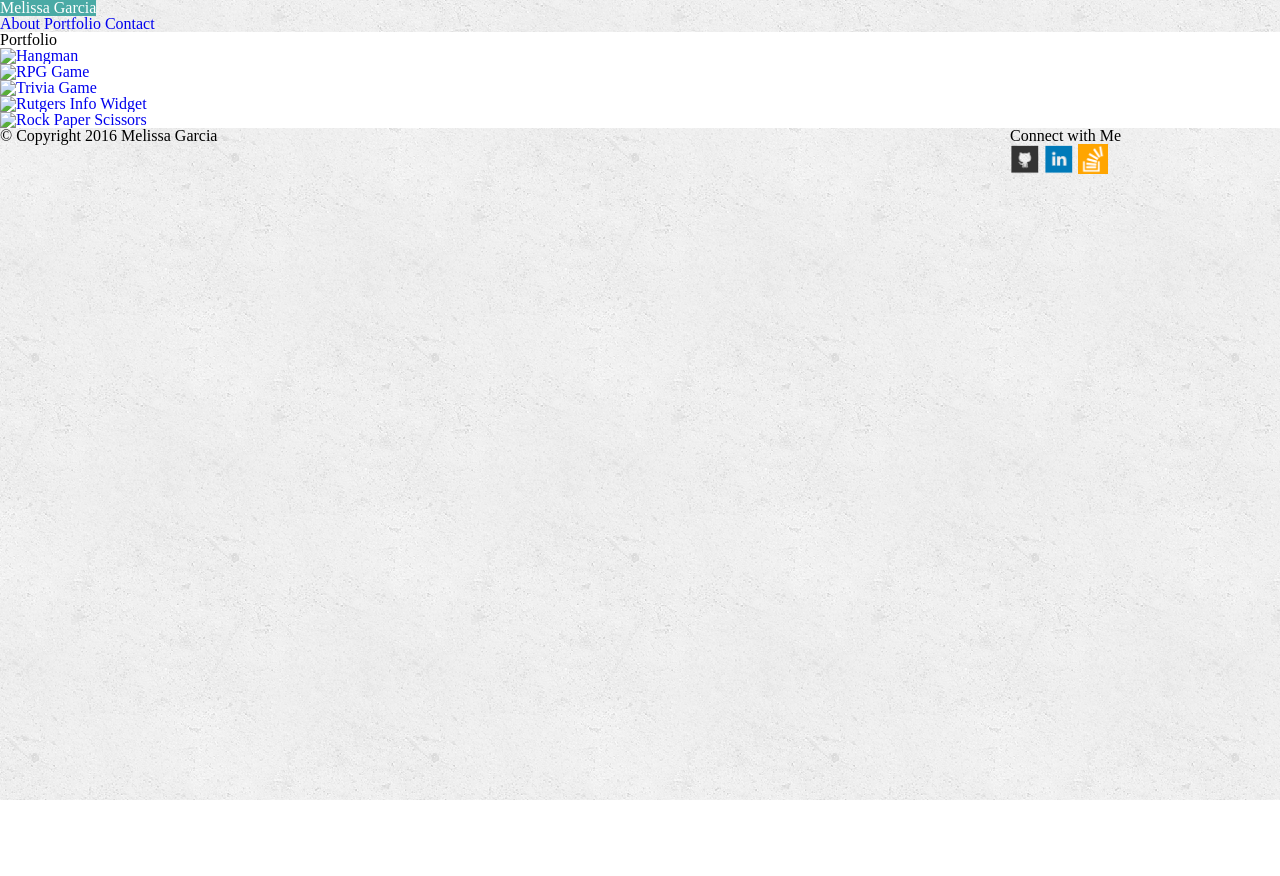
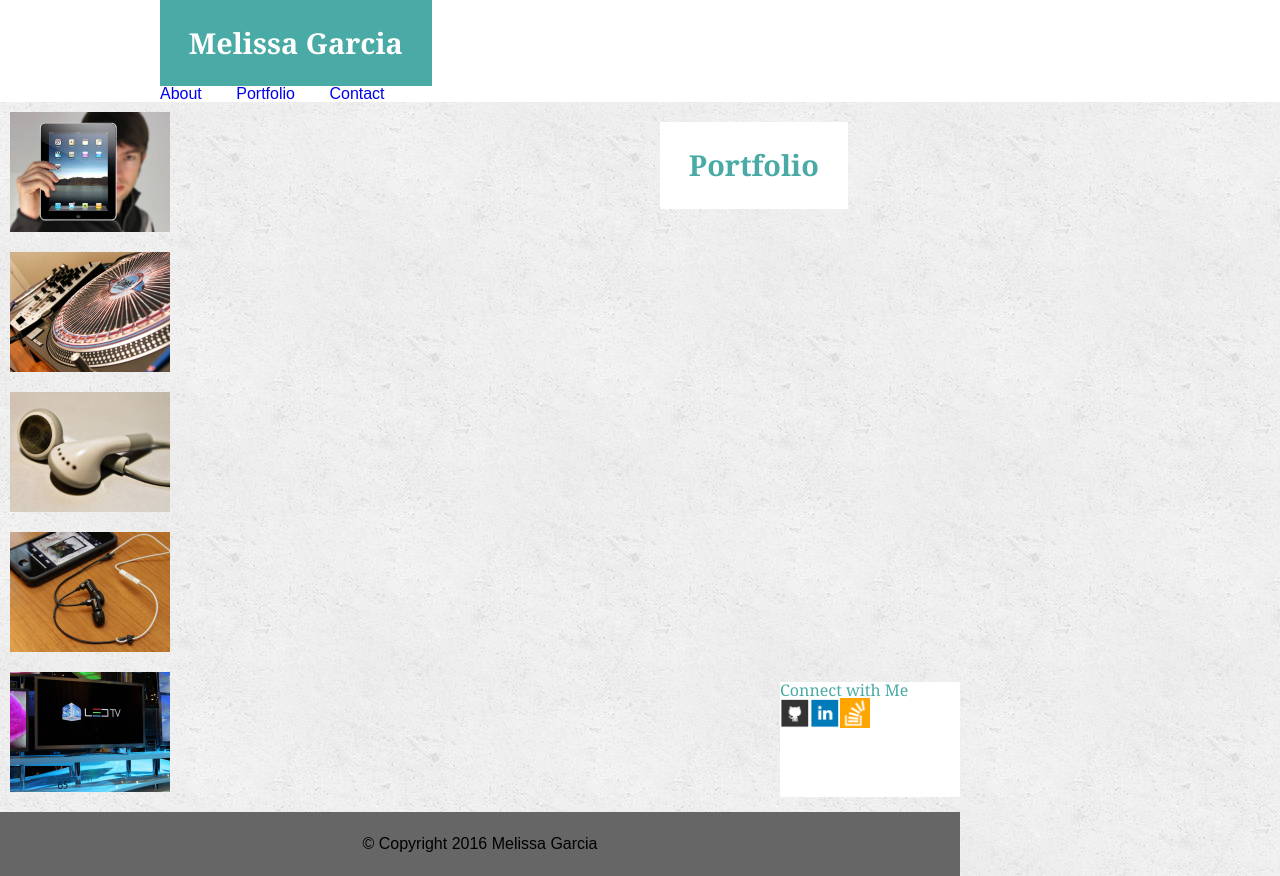
Before and after one commit to melissag13/Basic-Portfolio, a plain HTML site: page portfolio.html in a window 1280 px wide. Before the commit the page ends 800 px from the top, so only its background shows below. Drawn offline with Linux system fonts and the light colour scheme; files that its build step writes are made by us from their sources; files whose address does not match are found by name.

Commit message:
changes to html and css

```diff
--- a/assets/css/style.css
+++ b/assets/css/style.css
@@ -1,13 +1,19 @@
 body {
 	background-image: url("../images/concrete.png");
 	font-family: Arial, Helvetica Neue, Helvetica, sans-serif;
+}
 
+header {
+	background-color: white;
 
 }
-header {
-	background-color: white;
+
+.wrapper {
+
 }
+
 h1 {
+	font-family: 'Georgia', Times, 'Times New Roman', serif;
 	color: #ffffff ;
     background-color: #4aaaa5 ;
     display: inline-block;
@@ -15,9 +21,8 @@ h1 {
     font-size: 1.8em;
     font-weight: bold;
     padding: 1em;
+}
 
-
-}
 h1.name {
 	font-family: 'Georgia', Times, 'Times New Roman', serif;
     color: #4aaaa5 ;
@@ -25,42 +30,78 @@ h1.name {
     font-weight: bold;
     font-size: 1.8em;
     font-weight: bold;
+    margin-top: 20px;
 }
+
+h2 {
+	font-family: 'Georgia', Times, 'Times New Roman', serif;
+	color: #4aaaa5;
+
+}
+
+/*h2.port {
+	font-family: 'Georgia', Times, 'Times New Roman', serif;
+	color: #4aaaa5 ;
+    background-color: white;
+    font-weight: bold;
+    font-size: 1.8em;
+    font-weight: bold;
+    margin-top: 20px;*/
+
+}
+
+
 nav {
 	float: right;
+	font-size: 1.125em;
+	text-align: right;
+    margin-right: 5%;
+    width:45%;
 }
+
 img {
 	display: block;
 	width: 25%;
 }
+
 #stack {
 	width: 3px;
 
 }
-#content-container{
 
-width: 960px;
+#content-container {
+
+	width: 960px;
 
 
 }
+
 #main-content {
 	width: 650px;
+	height: 550px;
 	float: left;
+	background-color: #ffffff;
+	margin: 20px auto;
 
 }
+
 #main-content img{
 	float: left;
+	margin-left: 25px;
 }
+
 aside {
 	width: 270px;
 	float: right;
 }
+
 aside img{
 
 	width:30px;
 	height: 30px;
 	float: left;
 }
+
 .clearfix{
 	overflow: auto;
 }
@@ -69,11 +110,51 @@ aside img{
 	max-width: 960px;
 	overflow: auto;
 	margin: 0 auto;
+
 }
+
 li {
 	display: inline-block;
+	padding-right: 30px;
 
 }
+
 a {
 	text-decoration: none;
+
+
 }
+
+#social-media {
+	background-color: #ffffff;
+	width: 180px;
+	height: 115px;
+	margin-top: 20px;
+
+}
+
+
+
+
+
+
+
+
+
+footer {
+	background-color: #666666;
+	text-align: center;
+	line-height: 4em;
+	width: 960px;
+	margin-top: 10px;
+}
+.portfolio {
+	position: relative;
+
+
+}
+.portfolio-item {
+	margin: 10px;
+	float: left;
+
+}
--- a/portfolio.html
+++ b/portfolio.html
@@ -2,49 +2,58 @@
 <html>
 <head>
 	<title>Portfolio</title>
-	<link rel="stylesheet" type="text/css" href="style.css">
-	<link rel="stylesheet" type="text/css" href="reset.css">
+	<link rel="stylesheet" type="text/css" href="assets/css/reset.css">
+	<link rel="stylesheet" type="text/css" href="assets/css/style.css">
 </head>
 <body>
-	<div id="container">
+	<div class="wrapper">
+	<header>
+		<div class="container">
 			<h1>Melissa Garcia</h1>
+			<nav>
 				<ul>
 					<li><a href="index.html">About</a></li>
 					<li><a href="portfolio.html">Portfolio</a></li>
 					<li><a href="contact.html">Contact</a></li>
 				</ul>
+			</nav>
 		</div>
-
-	<header>
-		<h2>Portfolio</h2>
+	</header>
+	</div>
+	<section id="content-container" class="clearfix">
+		<section class="portfolio">
+			<h1 class="name">Portfolio</h1>
 
 				<div class="portfolio-item">
-					<a href="#"><img src="hangman.jpg" alt="Hangman"></a>
+						<a href="#"><img src="assets/images/hangman.jpg" alt="Hangman"></a>
 				</div>
 				<div class="portfolio-item">
-					<a href="#"><img src="rpg-game.jpg" alt="RPG Game"></a>
+						<a href="#"><img src="assets/images/rpg-game.jpg" alt="RPG Game"></a>
 				</div>
 				<div class="portfolio-item">
-					<a href="#"><img src="trivia-game.jpg" alt="Trivia Game"></a>
+						<a href="#"><img src="assets/images/trivia-game.jpg" alt="Trivia Game"></a>
 				</div>
 				<div class="portfolio-item">
-					<a href="#"><img src="rutgers-info-widget.jpg" alt="Rutgers Info Widget"></a>
+						<a href="#"><img src="assets/images/rutgers-info-widget.jpg" alt="Rutgers Info Widget"></a>
 				</div>
 				<div class="portfolio-item">
-					<a href="#"><img src="rock-paper-scissors.jpg" alt="Rock Paper Scissors"></a>
+						<a href="#"><img src="assets/images/rock-paper-scissors.jpg" alt="Rock Paper Scissors"></a>
 				</div>
+		</section>
+	<aside id="social-media">
+		<h2>Connect with Me</h2>
+			<img class="clearfix" src="assets/images/github_square.png" alt="Github">
+			<img class="clearfix" src="assets/images/linkedin_square_color.png" alt="Linkedin">
+			<img class="stack" class="clearfix" src="assets/images/stackoverflow.png" alt="Stackoverflow">
 
-	</header>
-	<aside>
-		<div id="social">
-			<h2>Connect with Me</h2>
-				<ul>
+				<!-- <ul>
 					<li><a href="#" class="github"><img src="github_square.png" alt="Github"></a></li>
 					<li><a href="#" class="linkedin"><img src="linkedin_square_color.png" alt="Linkedin"></a></li>
 					<li><a href="#" class="stackoverflow"><img src="stackoverflow.png" alt="Stackoverflow"></a></li>
-				</ul>
-		</div>
+				</ul> -->
 	</aside>
+	</section>
+	<div class="push"></div>
 	<footer>
 			<p id="copyright">&copy; Copyright 2016 Melissa Garcia</p>
 	</footer>
```
Also changed, not shown: contact.html (+18 -8 lines), index.html (+14 -3 lines), assets/images/profile.jpg (added), 3 other files. Lines whose indentation alone changed are shown as unchanged.
